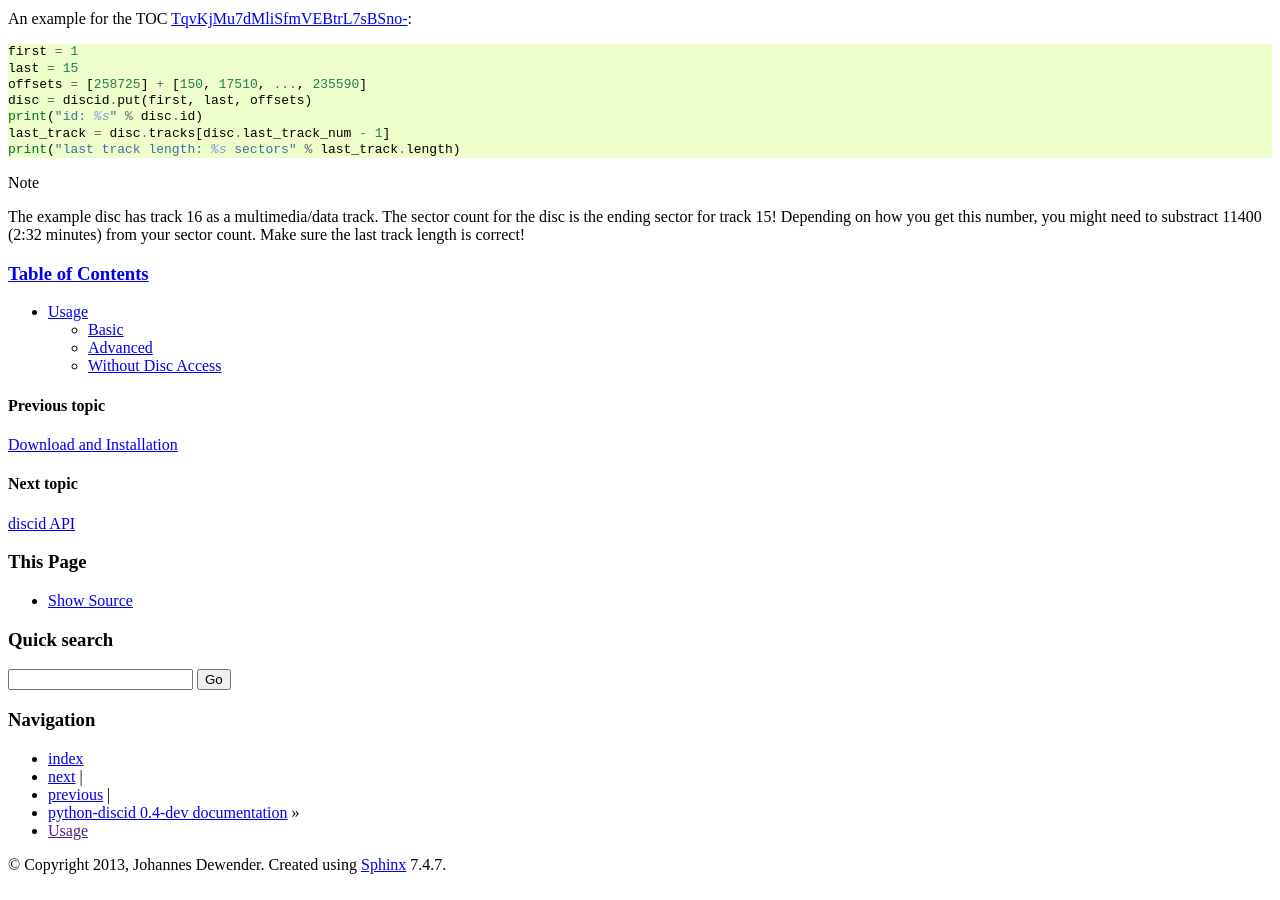
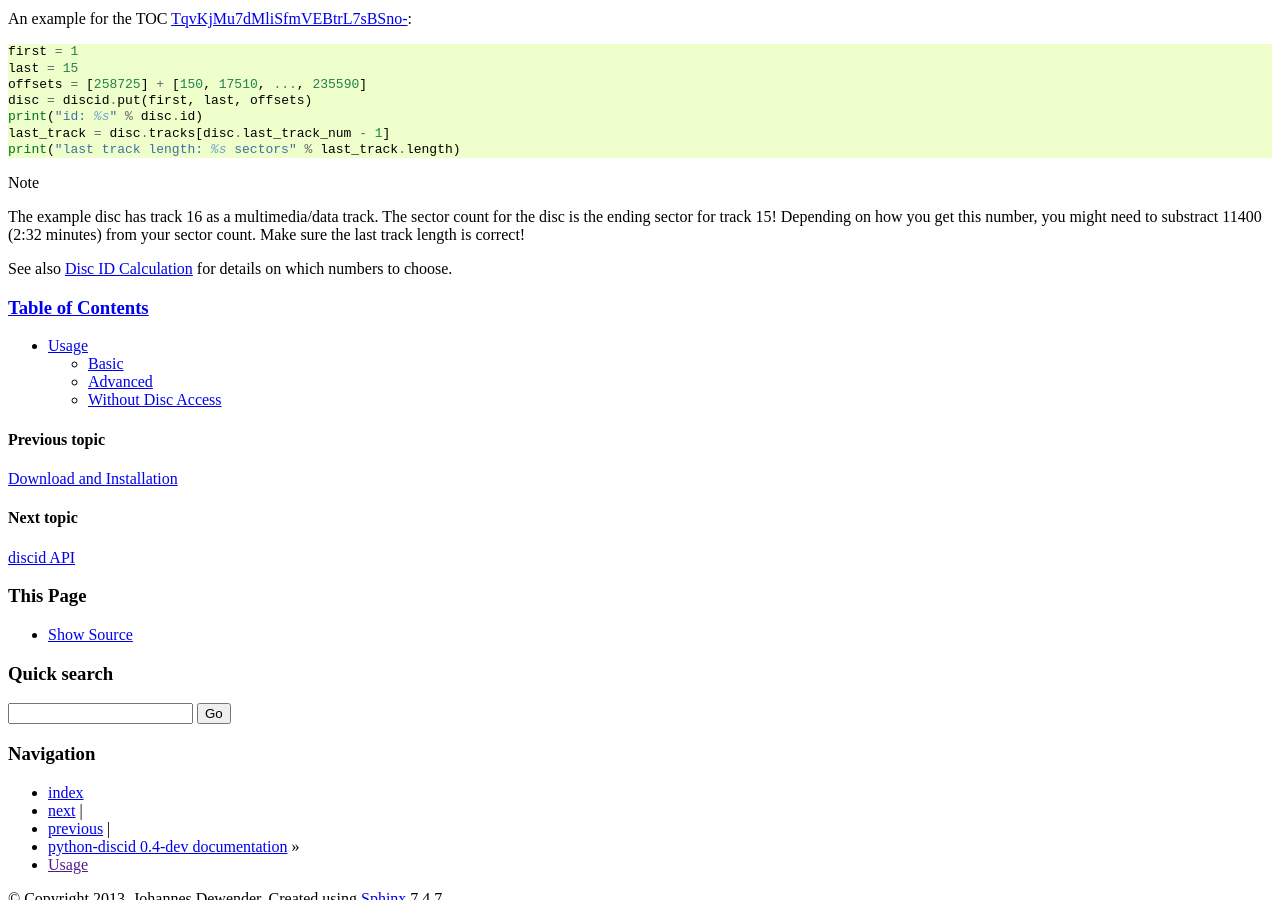
Before and after one commit to JonnyJD/python-discid, a Sphinx documentation site: the page built from doc/usage.rst, in a window 1280 px wide and 900 px high, scrolled down 870 px. Built offline with Sphinx 7.4.7, drawn with Linux system fonts in a browser that asks for light colours.

Commit message:
link to Disc ID Calculation

```diff
--- a/doc/usage.rst
+++ b/doc/usage.rst
@@ -59,3 +59,6 @@ An example for the TOC
    Depending on how you get this number, you might need to substract
    11400 (2:32 minutes) from your sector count.
    Make sure the last track length is correct!
+
+See also :musicbrainz:`Disc ID Calculation` for details
+on which numbers to choose.
```
